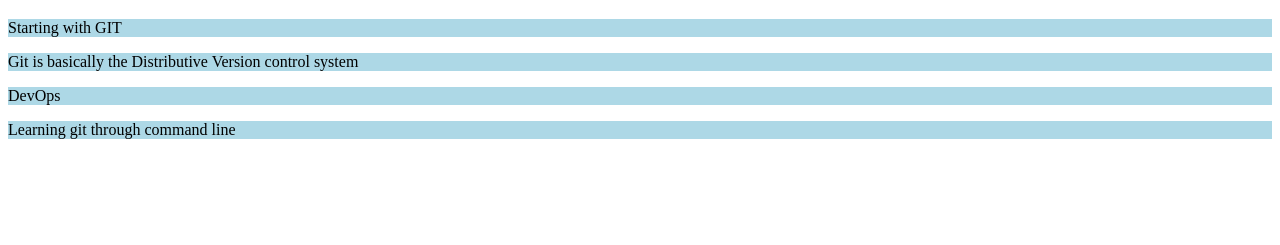
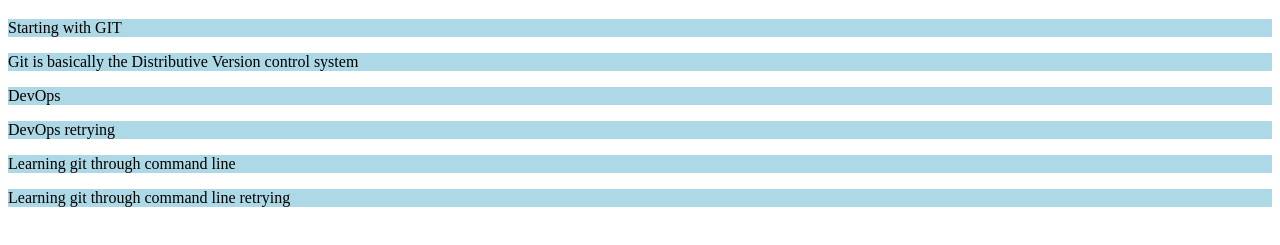
Before and after one commit to IamShahabAlam/Learning-git, a plain HTML site: page index.html in a window 1280 px wide. Shown: the part 61-306 px from the top of the page. Drawn offline with Linux system fonts and the light colour scheme.

Commit message:
work complete

```diff
--- a/index.html
+++ b/index.html
@@ -12,6 +12,8 @@
     <p>Starting with GIT</p>
     <p>Git is basically the Distributive Version control system</p>
     <p> DevOps</p>
+    <p> DevOps retrying </p>
     <p>Learning git through command line</p>
+    <p>Learning git through command line retrying</p>
 </body>
 </html>
```
